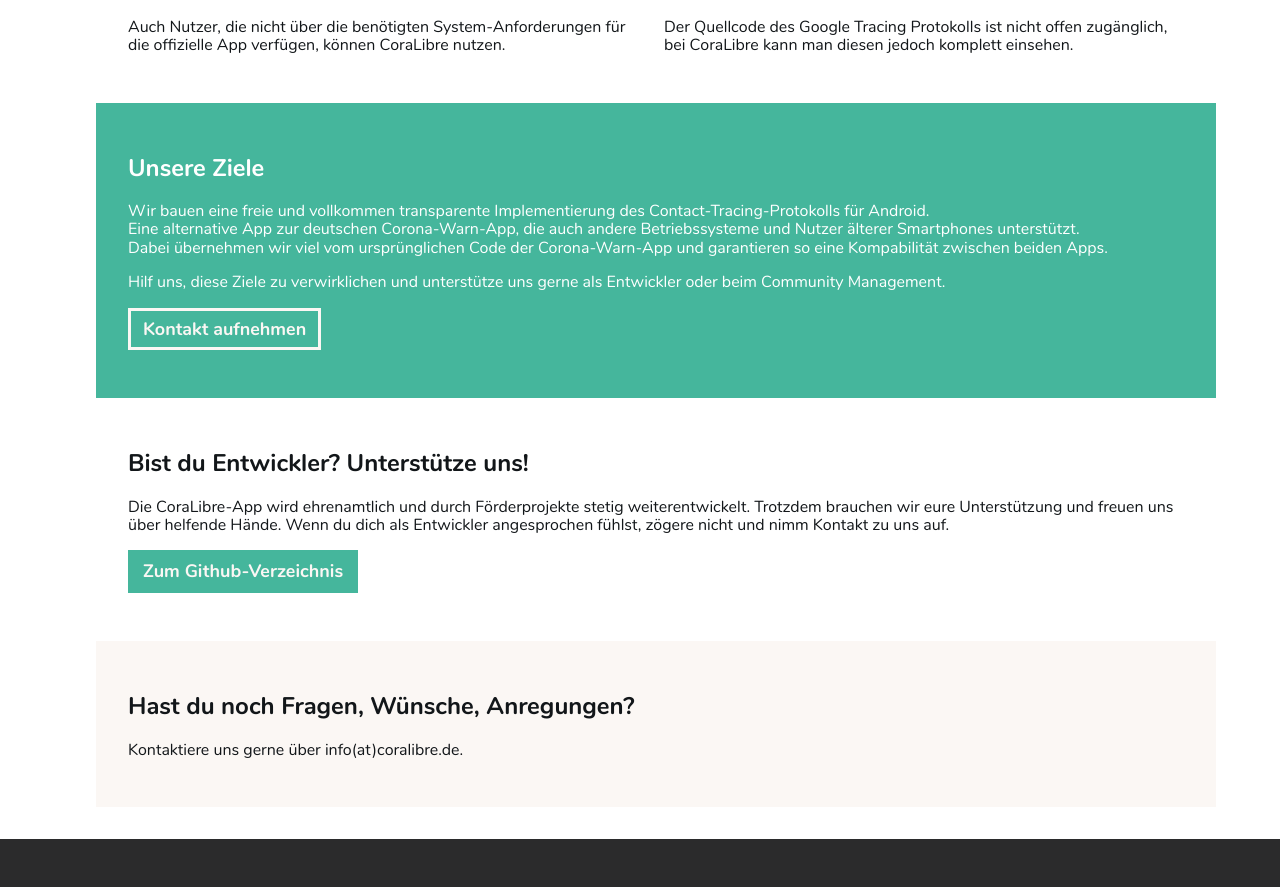
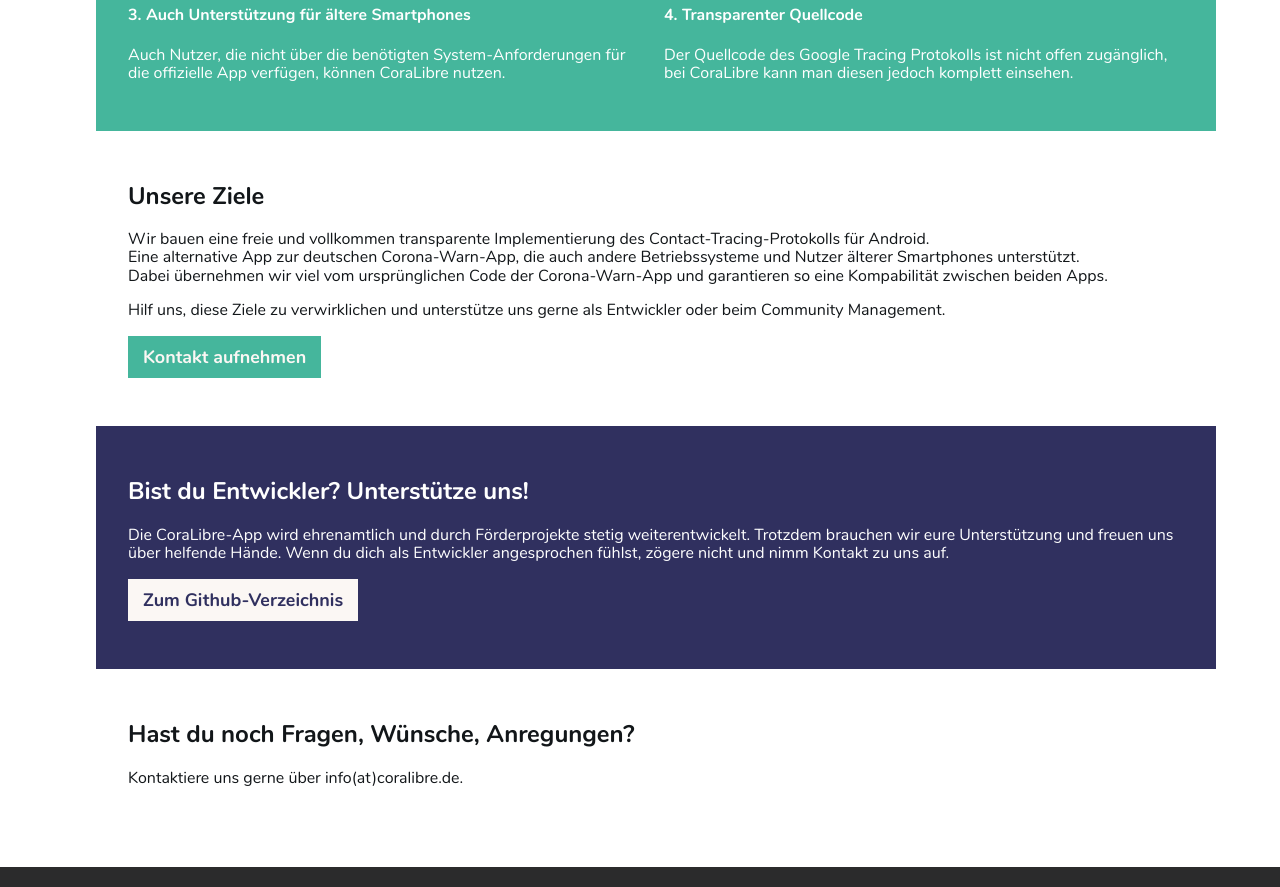
Before and after one commit to CoraLibre/CoraLibre-website, a Gatsby site: page / in a window 1280 px wide. Shown: the part 824-1711 px from the top of the page. Built offline with nearby package versions, Linux system fonts and the light colour scheme; Gatsby itself is replaced by a stand-in of ours.

Commit message:
Rework section styles

```diff
--- a/src/assets/stylesheets/components/_header.scss
+++ b/src/assets/stylesheets/components/_header.scss
@@ -26,8 +26,13 @@
   a {
     display: block;
     color: $rich-black;
-    opacity: .8;
     padding: 0 .5em;
+    text-decoration: none;
+    transition: color 0.3s;
+  }
+
+  a:hover {
+    color: $pine-green;
   }
 
   p {
--- a/src/assets/stylesheets/pages/_home.scss
+++ b/src/assets/stylesheets/pages/_home.scss
@@ -47,8 +47,6 @@
 /* GOALS-SECTION */
 
 .Goals-container {
-  background-color: $pine-green;
-  color: white;
   padding: 2em;
 }
 
@@ -60,9 +58,12 @@
 
 .Reasons-container {
   padding: 2em;
-
+  background-color: $pine-green;
+  color: white;
+  margin-top: 3em;
   h2 {
     text-align: center;
+    margin-top: 0;
   }
 }
 
@@ -70,18 +71,23 @@
   display: grid;
   grid-template-columns: repeat(2, 1fr);
   grid-column-gap: 1em;
-
 }
 
 /* SUPPORT-SECTION */
 
 .Support-container {
   padding: 2em;
+  color: white;
+  background-color: $lapislazuli;
 }
 
 /* CONTACT-SECTION */
 
 .Contact-container {
   padding: 2em;
-  background-color: $isabelline;
 }
+
+.Contact-grid {
+  grid-template-columns: 1fr 1fr;
+  grid-column-gap: 2em;
+}
--- a/src/assets/stylesheets/utilities.scss
+++ b/src/assets/stylesheets/utilities.scss
@@ -47,13 +47,13 @@
 /* For colored backgrounds */
 
 .white-button {
-  background-color: transparent;
+  background-color: $isabelline;
   border: 3px solid $isabelline;
-  color: $isabelline;
+  color: $lapislazuli;
 }
 
 .white-button:hover {
-  background-color: $isabelline;
-  color: $pine-green;
+  background-color: transparent;
+  color: $isabelline;
   border: 3px solid $isabelline;
 }
--- a/src/components/Sections/contact.js
+++ b/src/components/Sections/contact.js
@@ -4,8 +4,12 @@ import React from "react"
 const ContactSection = () => {
     return (
         <div className="Contact-container margin-left" id='contact'>
-            <h2>Hast du noch Fragen, Wünsche, Anregungen?</h2>
-            <p>Kontaktiere uns gerne über info(at)coralibre.de.</p>
+            <div className="Contact-grid">
+                <div>
+                    <h2>Hast du noch Fragen, Wünsche, Anregungen?</h2>
+                    <p>Kontaktiere uns gerne über info(at)coralibre.de.</p>
+                </div>
+            </div>
         </div>
     );
 };
--- a/src/components/Sections/goals.js
+++ b/src/components/Sections/goals.js
@@ -18,7 +18,7 @@ const GoalsSection = () => {
                 </div>
             </div>
             <p>Hilf uns, diese Ziele zu verwirklichen und unterstütze uns gerne als Entwickler oder beim Community Management.</p>
-            <p><AnchorLink href="#contact" className="button white-button">Kontakt aufnehmen</AnchorLink></p>
+            <p><AnchorLink href="#contact" className="button green-button">Kontakt aufnehmen</AnchorLink></p>
         </div>
     );
 };
--- a/src/components/Sections/support.js
+++ b/src/components/Sections/support.js
@@ -7,7 +7,7 @@ const SupportSection = () => {
             <h2>Bist du Entwickler? Unterstütze uns!</h2>
             <p>Die CoraLibre-App wird ehrenamtlich und durch Förderprojekte stetig weiterentwickelt.
                 Trotzdem brauchen wir eure Unterstützung und freuen uns über helfende Hände. Wenn du dich als Entwickler angesprochen fühlst, zögere nicht und nimm Kontakt zu uns auf.</p>
-            <p><a target="_blank" rel="noopener noreferrer" href="https://github.com/CoraLibre/" className="button green-button">
+            <p><a target="_blank" rel="noopener noreferrer" href="https://github.com/CoraLibre/" className="button white-button">
                 Zum Github-Verzeichnis
             </a></p>
         </div>
```
